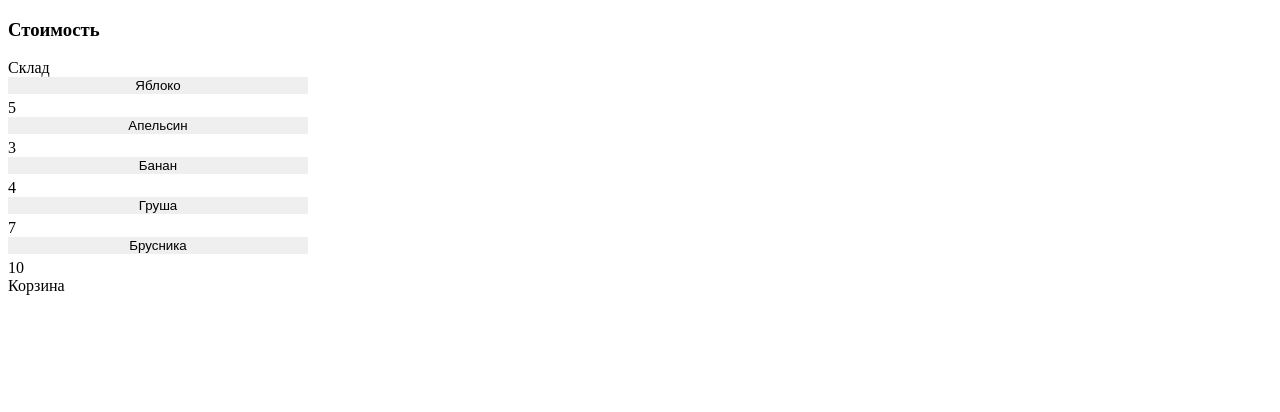
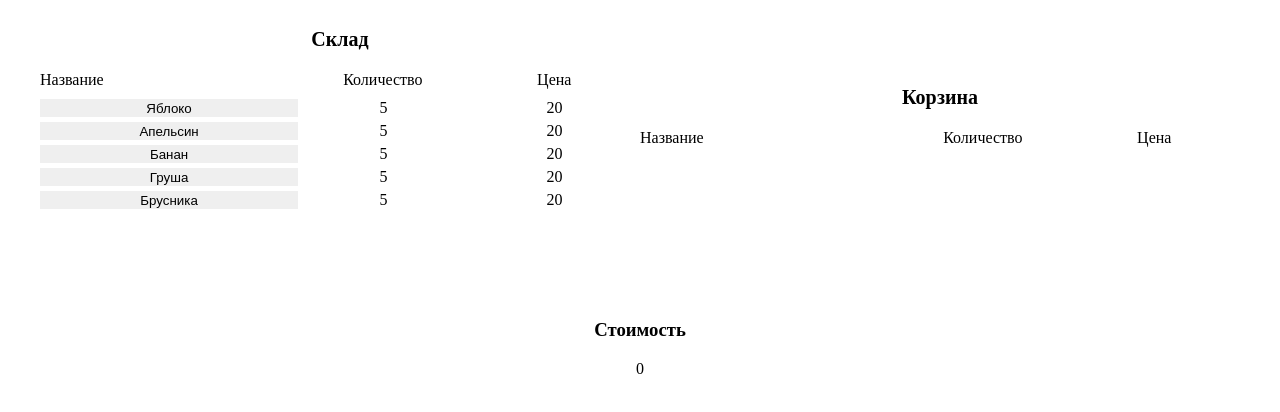
Before and after one commit to ChernetsElena/RBS-Step2-Task1, a plain HTML site: page index.html in a window 1280 px wide. Drawn offline with Linux system fonts and the light colour scheme.

Commit message:
Создан класс, разбито по колонкам, продукт в строку

```diff
--- a/index.html
+++ b/index.html
@@ -11,17 +11,45 @@
 </head>
 
 <body>
-	<div>
-		<h3>Стоимость</h3>
-		<div id="cost"></div>
+	<div class = "content">
+		<div class="container">
+			<h3 class="title">Склад</h3>
+			<div class="row">
+				<div class="container">
+					<div class="row item" id="store_product">
+						<div class="item-title">Название</div>
+						<div class="item-count">Количество</div>
+						<div class="item-price">Цена</div>
+					</div>
+				</div>
+			</div>
+
+			<div class="product-row">
+				<div id="store" class="container"></div>
+			</div>
+		</div>
+
+		<div class="container">
+			<h3 class="title">Корзина</h3>
+			<div class="row">
+				<div class="container">
+					<div class="row item">
+						<div class="item-title">Название</div>
+						<div class="item-count">Количество</div>
+						<div class="item-price">Цена</div>
+					</div>
+				</div>
+			</div>
+
+			<div class="product-row">
+				<div id="basket" class="container"></div>
+			</div>
+		</div>
 	</div>
-	<div>
-		<div>Склад</div>
-        <div id="store"></div>
-	</div>
-	<div>
-		<div>Корзина</div>
-        <div id="basket"></div>
+
+	<div class="cost-container">
+		<h3  class="cost-title">Стоимость</h3>
+		<div class="cost" id="cost"></div>
 	</div>
 
 </body>
--- a/script.js
+++ b/script.js
@@ -1,43 +1,48 @@
-var store = [
-    {title: "Яблоко", count: 5, price: 20},
-    {title: "Апельсин", count: 3, price: 20},
-    {title: "Банан", count: 4, price: 20},
-    {title: "Груша", count: 7, price: 20},
-    {title: "Брусника", count: 10, price: 20},
-];
+class Product {
+	constructor(title, count, price) {
+		this.title = title;
+		this.count = count;
+		this.price = price;
+	}
+}
+
+var store = [];
+
+store.push(new Product("Яблоко", 5, 20))
+store.push(new Product("Апельсин", 5, 20))
+store.push(new Product("Банан", 5, 20))
+store.push(new Product("Груша", 5, 20))
+store.push(new Product("Брусника", 5, 20))
 
 var basket = [];
 
 
 document.addEventListener("DOMContentLoaded", () => {
+	document.getElementById('cost').innerHTML = 0;
 
 	document.getElementById('store').addEventListener('click', function(event){
-		if (event.target.className === 'row item disable-selection') {
-
+		if (event.target.id === 'store_product') {
+			console.log('sffs')
 			basket = incrementElement(basket, store, event.target.value);
 			store = decrementElement(store, event.target.value);
 			document.getElementById('cost').innerHTML = getCost(basket);
 
-			console.log(basket);
-			console.log(store);
-			refresh(store, basket)
+			refresh()
 		}
 	})
 
 	document.getElementById('basket').addEventListener('click', function(event){
-		if (event.target.className === 'row item disable-selection') {
+		if (event.target.className === 'row item') {
 
 			store = incrementElement(store, basket, event.target.value);
 			basket = decrementElement(basket, event.target.value);
 			document.getElementById('cost').innerHTML = getCost(basket);
 
-			console.log(basket);
-			console.log(store);
-			refresh(store, basket)
+			refresh()
 		}
 	})
 
-	refresh(store, basket)
+	refresh()
 });
 
 	//функция уменьшающая количество продукта на 1 или удаляющая продукт из массива
@@ -92,15 +97,15 @@ function getCost(data) {
 }
 
 // функция обновления данных
-function refresh(store, basket) {
+function refresh() {
 	clear()
 
 	store.forEach(item => {
-		document.getElementById('store').appendChild(createElementStore(item))
+		document.getElementById('store').appendChild(createElement(item, "store"))
 	});
 
     basket.forEach(item => {
-		document.getElementById('basket').appendChild(createElementBasket(item))
+		document.getElementById('basket').appendChild(createElement(item, "basket"))
 	});
 }
 
@@ -110,45 +115,30 @@ function clear() {
     document.getElementById('basket').innerHTML = '';
 }
 
-// создание html представления хранилища
-function createElementStore(item) {
+// создание html представления корзины и склада
+function createElement(item, className) {
 	// ячейка названия продукта
 	var inputTitle = document.createElement('input');
 	inputTitle.type = 'button';
-	inputTitle.className = "row item disable-selection";
+	inputTitle.className = "item-title";
 	inputTitle.value = item.title;
 
 	// ячейка количества продукта
 	var divCount = document.createElement('div');
 	divCount.innerHTML = item.count;
+	divCount.className = "item-count";
 
-	var divStore = document.createElement('div');
-	divStore.appendChild(inputTitle);
-	divStore.appendChild(divCount);
-	divStore.className = "store";
-	divStore.id = 'store_product'
+	// ячейка цена продукта
+	var divPrice = document.createElement('div');
+	divPrice.innerHTML = item.price;
+	divPrice.className = "item-price";
 
-	return divStore;
+	var divElement = document.createElement('div');
+	divElement.appendChild(inputTitle);
+	divElement.appendChild(divCount);
+	divElement.appendChild(divPrice);
+	divElement.className = "row item";
+	divElement.id = className + '_product';
+
+	return divElement;
 }
-
-// создание html представления корзины
-function createElementBasket(item) {
-	// ячейка названия продукта
-	var inputTitle = document.createElement('input');
-	inputTitle.type = 'button';
-	inputTitle.className = "row item disable-selection";
-	inputTitle.value = item.title;
-	inputTitle.id = 'basket_' + item.id;
-
-	// ячейка количества продукта
-	var divCount = document.createElement('div');
-	divCount.innerHTML = item.count;
-
-	var divBasket = document.createElement('div');
-	divBasket.appendChild(inputTitle);
-	divBasket.appendChild(divCount);
-	divBasket.className = "basket";
-	divBasket.id = 'basket_product'
-
-	return divBasket;
-}
--- a/style.css
+++ b/style.css
@@ -1,6 +1,11 @@
+
+.title {
+    font-size: 20px;
+    text-align: center;
+}
+
 .item {
-    cursor: pointer;
-    width: 300px;
+    width: 600px;
     border: none;
 }
 
@@ -9,20 +14,48 @@
     border: none;
 }
 
+.item-count{
+    text-align: center;
+    width: 200px;
+}
+
+.item-price {
+    text-align: center;
+    width: 200px;
+}
+
+.content {
+    margin-bottom: 5px;
+    display: flex;
+    justify-content: center;
+}
+
 .container {
     display: inline-block;
+    align-content: center;
 }
 
+.product-row {
+    margin-bottom: 5px;
+    display: flex;
+}
 
 .row {
     margin-bottom: 5px;
     display: flex;
 }
 
-.disable-selection {
-    -moz-user-select: none; /* Firefox */
-    -ms-user-select: none; /* Internet Explorer */
-    -khtml-user-select: none; /* KHTML browsers (e.g. Konqueror) */
-    -webkit-user-select: none; /* Chrome, Safari, and Opera */
-    -webkit-touch-callout: none; /* Disable Android and iOS callouts*/
+.cost-container {
+    font-size: 16px;
+    margin-top: 100px;
 }
+
+.cost {
+    display: flex;
+    justify-content: center;
+    align-items: center;
+}
+
+.cost-title {
+    text-align: center;
+}
```
